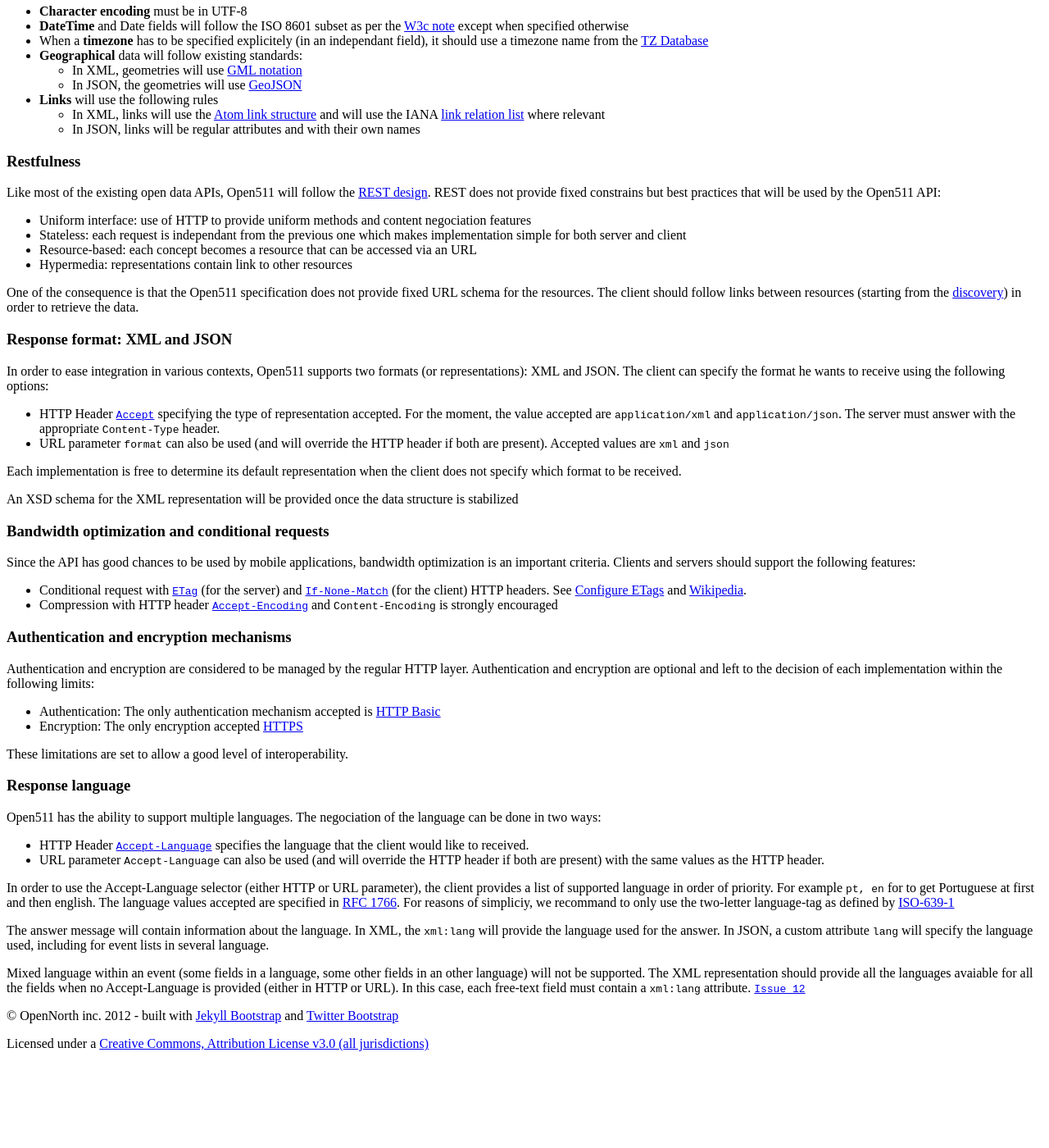
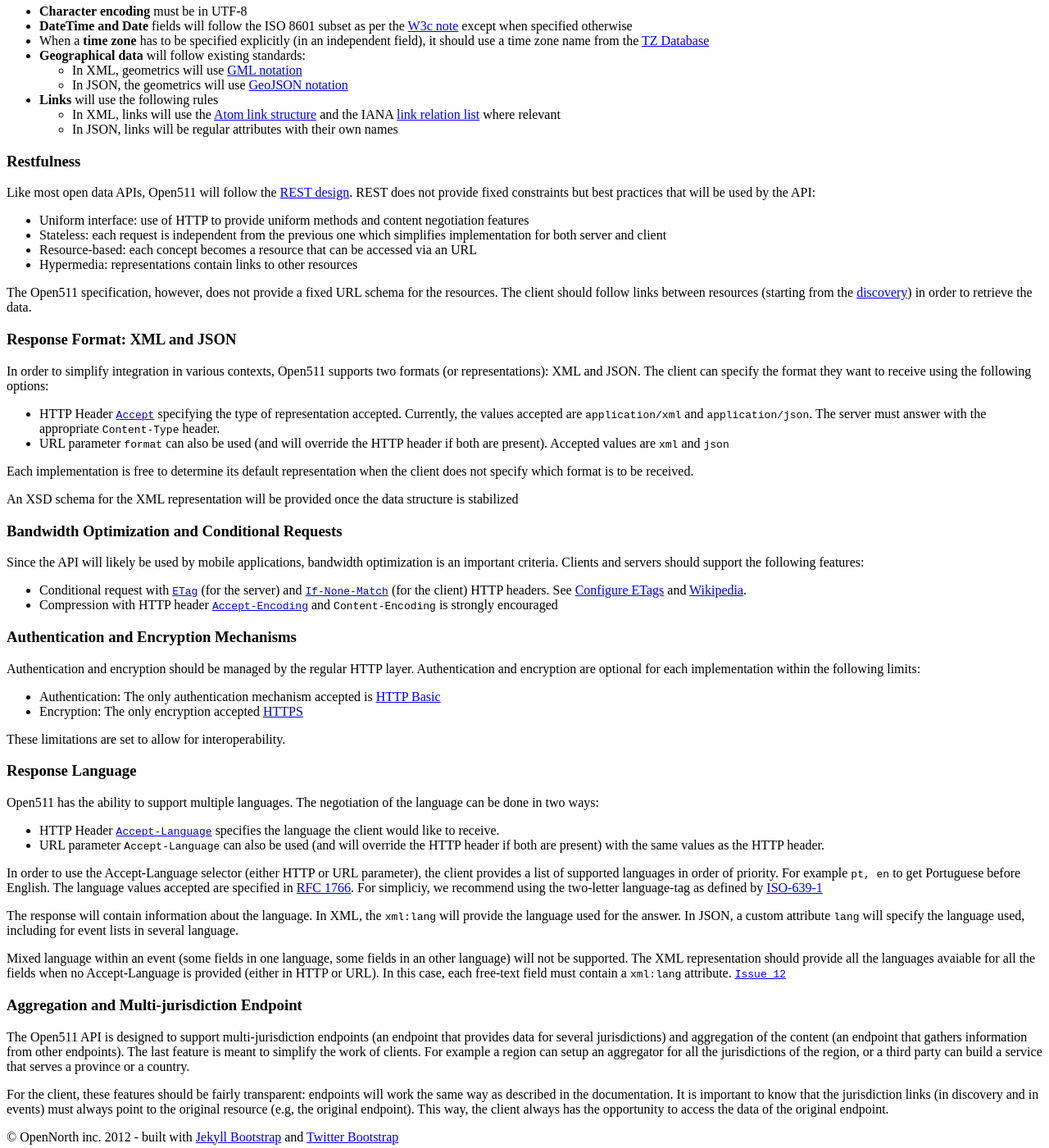
Before and after one commit to open511/Open511API, a Jekyll site: the page built from guidelines.html, in a window 1280 px wide and 1400 px high, scrolled down 584 px. Shown: the whole window at 82% size. Built offline with Jekyll 4.4.1, drawn with Linux system fonts in a browser that asks for light colours; nearby versions of some CDN libraries; before the commit the page ends 1882 px from its top, so only the background shows below that; some of the changed text lies outside the part shown.

Commit message:
added guidelines

```diff
--- a/guidelines.html
+++ b/guidelines.html
@@ -8,55 +8,55 @@
 
 
 <a id="encoding"></a>
-<h3>Encoding and field formats</h3>
+<h3>Encoding and Field Formats</h3>
 
 <ul>
   <li><a id="utf8"></a><b>Character encoding</b> must be in UTF-8</li>
-  <li><a id="datetime"></a><b>DateTime</b> and Date fields will follow the ISO 8601 subset as per the <a href="http://www.w3.org/TR/NOTE-datetime">W3c note</a> except when specified otherwise</li>
-  <li><a id="timezone"></a>When a <b>timezone</b> has to be specified explicitely (in an independant field), it should use a timezone name from the <a href="http://en.wikipedia.org/wiki/Tz_database">TZ Database</a></li>
-  <li><a id="geospatial"></a><b>Geographical</b> data will follow existing standards:
+  <li><a id="datetime"></a><b>DateTime and Date </b> fields will follow the ISO 8601 subset as per the <a href="http://www.w3.org/TR/NOTE-datetime">W3c note</a> except when specified otherwise</li>
+  <li><a id="timezone"></a>When a <b>time zone</b> has to be specified explicitly (in an independent field), it should use a time zone name from the <a href="http://en.wikipedia.org/wiki/Tz_database">TZ Database</a></li>
+  <li><a id="geospatial"></a><b>Geographical data</b> will follow existing standards:
     <ul>
-      <li>In XML, geometries will use <a href="http://en.wikipedia.org/wiki/Geography_Markup_Language">GML notation</a></li>
-      <li>In JSON, the geometries will use <a href="http://www.geojson.org/">GeoJSON</a></li>
+      <li>In XML, geometrics will use <a href="http://en.wikipedia.org/wiki/Geography_Markup_Language">GML notation</a></li>
+      <li>In JSON, the geometrics will use <a href="http://www.geojson.org/">GeoJSON notation</a></li>
     </ul>
   </li>
   <li><a id="links"></a><b>Links</b> will use the following rules</li>
   <ul>
-    <li>In XML, links will use the <a href="http://tools.ietf.org/html/rfc4287">Atom link structure</a> and will use the IANA <a href="http://www.iana.org/assignments/link-relations/link-relations.xml">link relation list</a> where relevant</li>
-    <li>In JSON, links will be regular attributes and with their own names</li>
+    <li>In XML, links will use the <a href="http://tools.ietf.org/html/rfc4287">Atom link structure</a> and the IANA <a href="http://www.iana.org/assignments/link-relations/link-relations.xml">link relation list</a> where relevant</li>
+    <li>In JSON, links will be regular attributes with their own names</li>
   </ul>
 </ul>
 
 <a id="rest"></a>
 <h3>Restfulness</h3>
 
-<p>Like most of the existing open data APIs, Open511 will follow the <a href="http://www.restapitutorial.com/lessons/whatisrest.html">REST design</a>. REST does not provide fixed constrains but best practices that will be used by the Open511 API:</p>
+<p>Like most open data APIs, Open511 will follow the <a href="http://www.restapitutorial.com/lessons/whatisrest.html">REST design</a>. REST does not provide fixed constraints but best practices that will be used by the API:</p>
 <ul>
-  <li>Uniform interface: use of HTTP to provide uniform methods and content negociation features</li>
-  <li>Stateless: each request is independant from the previous one which makes implementation simple for both server and client</li>
+  <li>Uniform interface: use of HTTP to provide uniform methods and content negotiation features</li>
+  <li>Stateless: each request is independent from the previous one which simplifies implementation for both server and client</li>
   <li>Resource-based: each concept becomes a resource that can be accessed via an URL</li>
-  <li>Hypermedia: representations contain link to other resources</li>
+  <li>Hypermedia: representations contain links to other resources</li>
 </ul>
 
-<p>One of the consequence is that the Open511 specification does not provide fixed URL schema for the resources. The client should follow links between resources (starting from the <a href="root.html">discovery</a>) in order to retrieve the data.</p>
+<p>The Open511 specification, however, does not provide a fixed URL schema for the resources. The client should follow links between resources (starting from the <a href="root.html">discovery</a>) in order to retrieve the data.</p>
 
 <a id="format"></a>
-<h3>Response format: XML and JSON</h3>
+<h3>Response Format: XML and JSON</h3>
 
-<p>In order to ease integration in various contexts, Open511 supports two formats (or representations): XML and JSON. The client can specify the format he wants to receive using the following options:</p>
+<p>In order to simplify integration in various contexts, Open511 supports two formats (or representations): XML and JSON. The client can specify the format they want to receive using the following options:</p>
 <ul>
-  <li>HTTP Header <code><a href="http://www.w3.org/Protocols/rfc2616/rfc2616-sec14.html#sec14.1">Accept</a></code> specifying the type of representation accepted. For the moment, the value accepted are <code>application/xml</code> and <code>application/json</code>. The server must answer with the appropriate <code>Content-Type</code> header.</li>
+  <li>HTTP Header <code><a href="http://www.w3.org/Protocols/rfc2616/rfc2616-sec14.html#sec14.1">Accept</a></code> specifying the type of representation accepted. Currently, the values accepted are <code>application/xml</code> and <code>application/json</code>. The server must answer with the appropriate <code>Content-Type</code> header.</li>
   <li>URL parameter <code>format</code> can also be used (and will override the HTTP header if both are present). Accepted values are <code>xml</code> and <code>json</code></li>
 </ul>
 
-<p>Each implementation is free to determine its default representation when the client does not specify which format to be received.</p>
+<p>Each implementation is free to determine its default representation when the client does not specify which format is to be received.</p>
 
 <p>An XSD schema for the XML representation will be provided once the data structure is stabilized</p>
 
 <a id="bandwidth"></a>
-<h3>Bandwidth optimization and conditional requests</h3>
+<h3>Bandwidth Optimization and Conditional Requests</h3>
 
-<p>Since the API has good chances to be used by mobile applications, bandwidth optimization is an important criteria. Clients and servers should support the following features:</p>
+<p>Since the API will likely be used by mobile applications, bandwidth optimization is an important criteria. Clients and servers should support the following features:</p>
 
 <ul>
   <li>Conditional request with <code><a href="http://www.w3.org/Protocols/rfc2616/rfc2616-sec14.html#sec14.19">ETag</a></code> (for the server) and <code><a href="http://www.w3.org/Protocols/rfc2616/rfc2616-sec14.html#sec14.26">If-None-Match</a></code> (for the client) HTTP headers. See <a href="http://developer.yahoo.com/performance/rules.html#etags">Configure ETags</a> and <a href="http://en.wikipedia.org/wiki/HTTP_ETag">Wikipedia</a>.</li>
@@ -64,27 +64,33 @@
 </ul>
 
 <a id="auth"></a>
-<h3>Authentication and encryption mechanisms</h3>
+<h3>Authentication and Encryption Mechanisms</h3>
 
-<p>Authentication and encryption are considered to be managed by the regular HTTP layer. Authentication and encryption are optional and left to the decision of each implementation within the following limits:</p>
+<p>Authentication and encryption should be managed by the regular HTTP layer. Authentication and encryption are optional for each implementation within the following limits:</p>
 <ul>
   <li>Authentication: The only authentication mechanism accepted is <a href="http://www.httpwatch.com/httpgallery/authentication/">HTTP Basic</a></li>
   <li>Encryption: The only encryption accepted <a href="https://en.wikipedia.org/wiki/HTTP_Secure">HTTPS</a></li>
 </ul>
 
-These limitations are set to allow a good level of interoperability.
+These limitations are set to allow for interoperability.
 
 <a id="lang"></a>
-<h3>Response language</h3>
+<h3>Response Language</h3>
 
-<p>Open511 has the ability to support multiple languages. The negociation of the language can be done in two ways:
+<p>Open511 has the ability to support multiple languages. The negotiation of the language can be done in two ways:
   <ul>
-  <li>HTTP Header <code><a href="http://www.w3.org/Protocols/rfc2616/rfc2616-sec14.html#sec14.4">Accept-Language</a></code> specifies the language that the client would like to received.
+  <li>HTTP Header <code><a href="http://www.w3.org/Protocols/rfc2616/rfc2616-sec14.html#sec14.4">Accept-Language</a></code> specifies the language the client would like to receive.
   <li>URL parameter <code>Accept-Language</code> can also be used (and will override the HTTP header if both are present) with the same values as the HTTP header.
 </ul>
 
-<p>In order to use the Accept-Language selector (either HTTP or URL parameter), the client provides a list of supported language in order of priority. For example <code>pt, en</code> for to get Portuguese at first and then english. The language values accepted are specified in <a href="http://www.ietf.org/rfc/rfc1766.txt">RFC 1766</a>. For reasons of simpliciy, we recommand to only use the two-letter language-tag as defined by <a href="http://en.wikipedia.org/wiki/List_of_ISO_639-1_codes">ISO-639-1</a></p>
+<p>In order to use the Accept-Language selector (either HTTP or URL parameter), the client provides a list of supported languages in order of priority. For example <code>pt, en</code> to get Portuguese before English. The language values accepted are specified in <a href="http://www.ietf.org/rfc/rfc1766.txt">RFC 1766</a>. For simpliciy, we recommend using the two-letter language-tag as defined by <a href="http://en.wikipedia.org/wiki/List_of_ISO_639-1_codes">ISO-639-1</a></p>
 
-<p>The answer message will contain information about the language. In XML, the <code>xml:lang</code> will provide the language used for the answer. In JSON, a custom attribute <code>lang</code> will specify the language used, including for event lists in several language.</p>
+<p>The response will contain information about the language. In XML, the <code>xml:lang</code> will provide the language used for the answer. In JSON, a custom attribute <code>lang</code> will specify the language used, including for event lists in several language.</p>
 
-<p>Mixed language within an event (some fields in a language, some other fields in an other language) will not be supported. The XML representation should provide all the languages avaiable for all the fields when no Accept-Language is provided (either in HTTP or URL). In this case, each free-text field must contain a <code>xml:lang</code> attribute. <code><a href="https://github.com/opennorth/Open511API/issues/12">Issue 12</a></code></p>
+<p>Mixed language within an event (some fields in one language, some fields in an other language) will not be supported. The XML representation should provide all the languages avaiable for all the fields when no Accept-Language is provided (either in HTTP or URL). In this case, each free-text field must contain a <code>xml:lang</code> attribute. <code><a href="https://github.com/opennorth/Open511API/issues/12">Issue 12</a></code></p>
+
+<h3>Aggregation and Multi-jurisdiction Endpoint</h3>
+
+<p>The Open511 API is designed to support multi-jurisdiction endpoints (an endpoint that provides data for several jurisdictions) and aggregation of the content (an endpoint that gathers information from other endpoints). The last feature is meant to simplify the work of clients. For example a region can setup an aggregator for all the jurisdictions of the region, or a third party can build a service that serves a province or a country.</p>
+
+<p>For the client, these features should be fairly transparent: endpoints will work the same way as described in the documentation. It is important to know that the jurisdiction links (in discovery and in events) must always point to the original resource (e.g, the original endpoint). This way, the client always has the opportunity to access the data of the original endpoint.</p>
```
